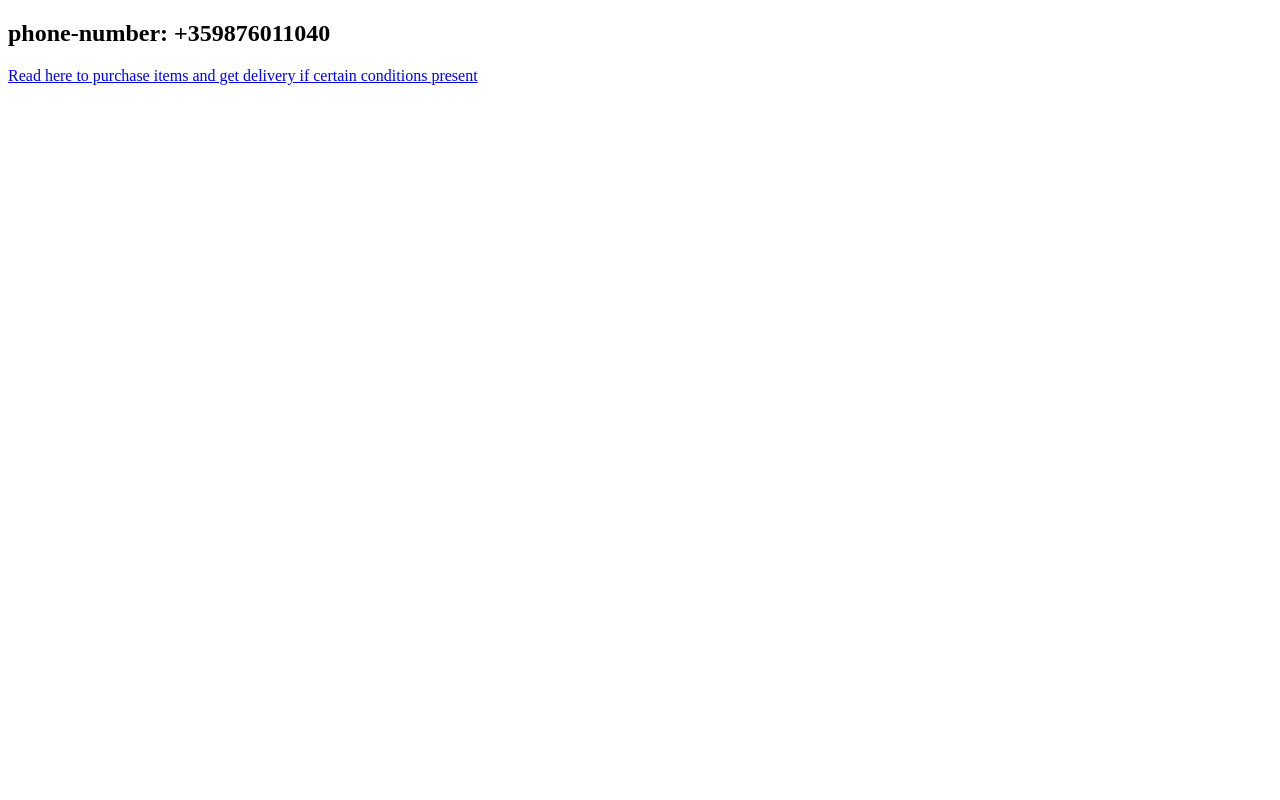
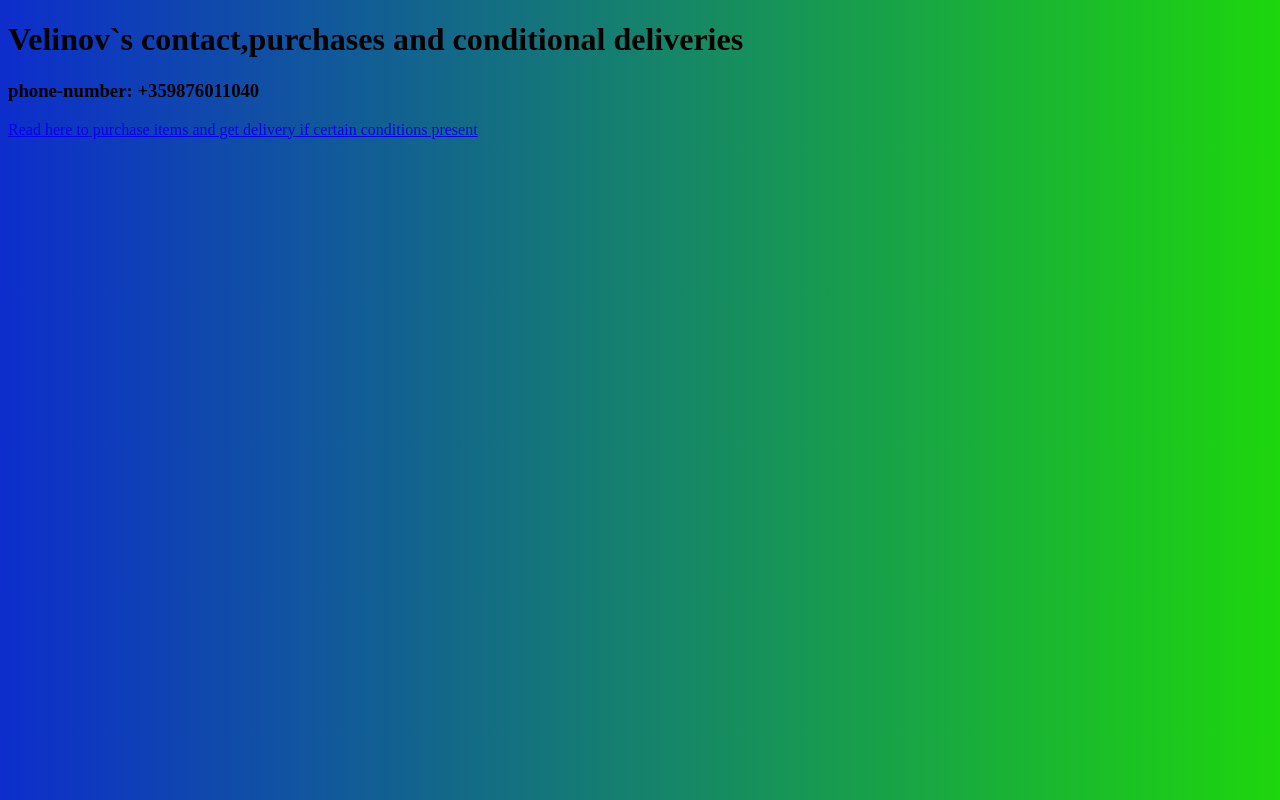
Before and after one commit to Dinamitrii/velinov, a Flask app: page /contacts/ in a window 1280 px wide. Run offline with Flask 3, Linux system fonts and the light colour scheme.

Commit message:
From PyCharm some html/css training used

```diff
--- a/templates/contacts.html
+++ b/templates/contacts.html
@@ -4,12 +4,27 @@
     <meta charset="UTF-8">
     <meta name="viewport" content="width=device-width, initial-scale=1.0">
 
-    <title>Velinov`s contact,purchases and conditional delivery</title>
+    <title>Velinov`s contact,purchases and conditional deliveries</title>
+
+    <h1>Velinov`s contact,purchases and conditional deliveries</h1>
+
+    <link type="text/css" rel="stylesheet" href="{{ url_for('static',filename='styles/napkins.css') }}"/>
+
+    <link rel="apple-touch-icon" sizes="180x180" href="{{ url_for('static', filename='images/favicon/apple-touch-icon.png') }}"/>
+    <link rel="icon" type="image/png" sizes="32x32" href="{{ url_for('static', filename='/images/favicon/favicon-32x32.png') }}"/>
+    <link rel="icon" type="image/png" sizes="16x16" href=" {{ url_for('static', filename='images/favicon/favicon-16x16.png') }}"/>
+    <link rel="manifest" href="{{ url_for('static', filename='images/favicon/site.webmanifest') }}"/>
+    <link rel="mask-icon" href="{{ url_for('static', filename='images/favicon/safari-pinned-tab.svg', color='#5bbad5') }}"/>
+    <link rel="shortcut icon" href="{{ url_for('static', filename='images/favicon/favicon.ico') }}"/>
+
+    <meta name="msapplication-TileColor" content="#00aba9"/>
+    <meta name="msapplication-config" content="static/images/favicon/browserconfig.xml"/>
+    <meta name="theme-color" content="#ffffff"/>
 
 </head>
 
 <body>
-    <h2>phone-number: +359876011040</h2>
+    <h3>phone-number: +359876011040</h3>
 
 <a href="/contacts/"> Read here to purchase items and get delivery if certain conditions present</a>
 
```
Also changed, not shown: static/images/kitchen-roll-white-24-pack.png (deleted), static/images/kitchen-roll-white-4-pack.png (deleted), static/images/kitchen-roll-white-single.png (deleted), static/images/napkins-100.png (deleted), static/images/napkins-black.png (deleted), static/images/napkins-blue-lux.png (deleted), static/images/napkins-red.png (deleted), static/images/napkins-white.png (deleted), static/images/tp-white-40.png (deleted).
